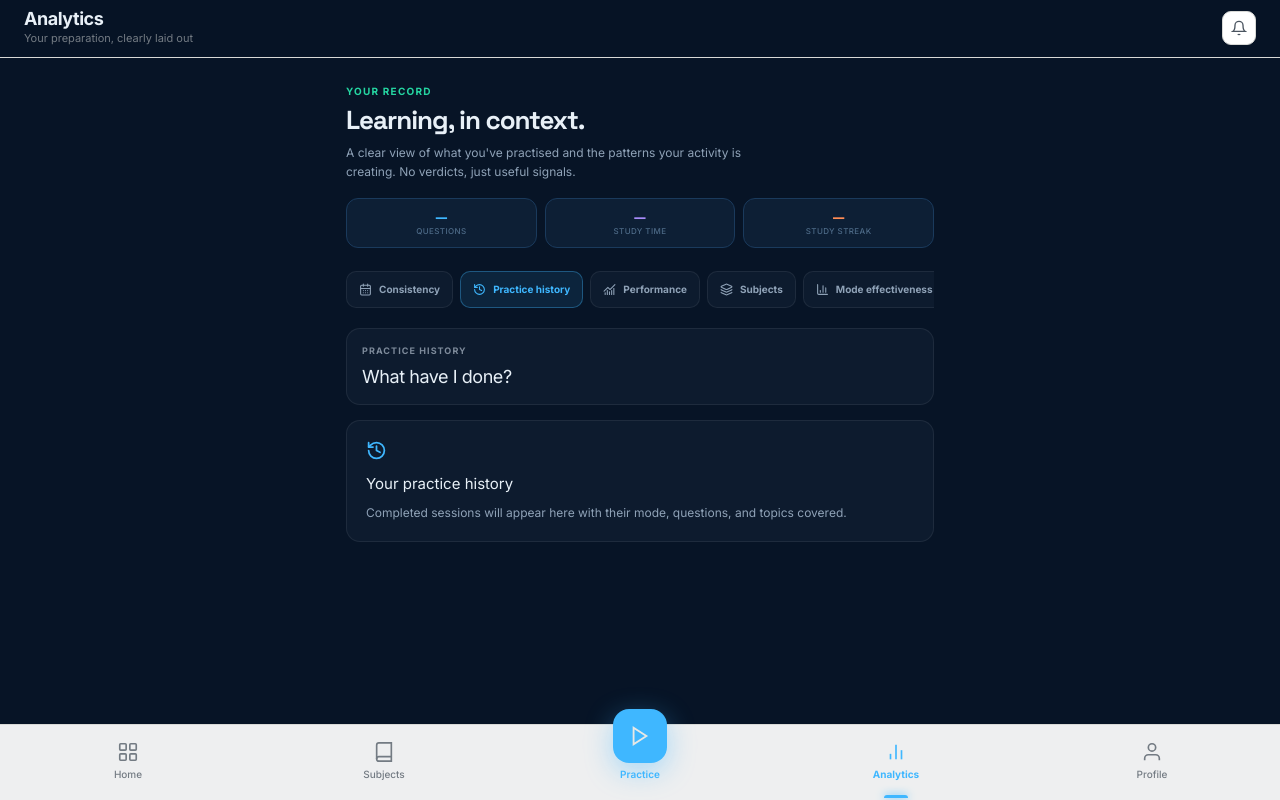
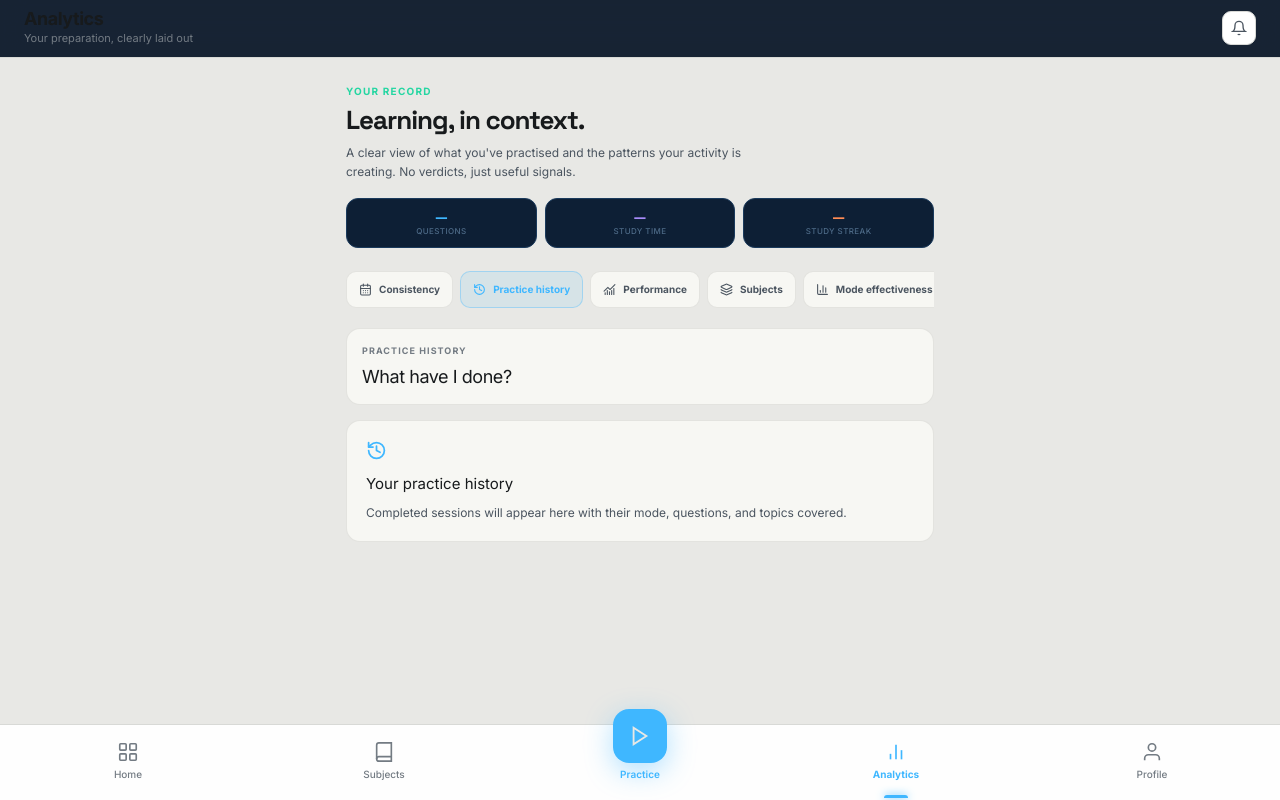
Before and after one commit to examforge99/examlogic, a Next.js app: page /analytics in a window 1280 px wide. Both pictures are taken after a click on the tab "Practice history". Built offline with nearby package versions, Linux system fonts and the light colour scheme.

Commit message:
Align analytics page with ash-white dashboard palette

```diff
--- a/src/app/analytics/page.tsx
+++ b/src/app/analytics/page.tsx
@@ -24,13 +24,13 @@ export default function AnalyticsPage() {
   const [active, setActive] = useState<TabId>('consistency')
   const selected = tabs.find(tab => tab.id === active)!
 
-  return <div style={{ minHeight: '100svh', backgroundColor: '#071426', color: '#E8F0F7', paddingBottom: 'calc(90px + env(safe-area-inset-bottom))' }}>
+  return <div style={{ minHeight: '100svh', backgroundColor: '#E8E8E5', color: '#171A1C', paddingBottom: 'calc(90px + env(safe-area-inset-bottom))' }}>
     <TopBar title="Analytics" subtitle="Your preparation, clearly laid out" showBack={false} showNotif={true} showAvatar={false}/>
     <main style={{ width: '100%', maxWidth: 620, margin: '0 auto', padding: '18px 16px 30px', boxSizing: 'border-box' }}>
       <section style={{ marginBottom: 21 }}>
         <p style={{ margin: 0, color: '#25D6A2', fontSize: 10, fontWeight: 800, letterSpacing: '.12em' }}>YOUR RECORD</p>
         <h1 style={{ margin: '7px 0 0', fontFamily: 'Space Grotesk, Inter, sans-serif', fontSize: 26, lineHeight: 1.12, letterSpacing: '-.04em', fontWeight: 750 }}>Learning, in context.</h1>
-        <p style={{ margin: '8px 0 0', maxWidth: 400, color: '#8FA2B7', fontSize: 12, lineHeight: 1.6 }}>A clear view of what you've practised and the patterns your activity is creating. No verdicts, just useful signals.</p>
+        <p style={{ margin: '8px 0 0', maxWidth: 400, color: '#4B5560', fontSize: 12, lineHeight: 1.6 }}>A clear view of what you've practised and the patterns your activity is creating. No verdicts, just useful signals.</p>
         <div style={{ display: 'grid', gridTemplateColumns: 'repeat(3,minmax(0,1fr))', gap: 8, marginTop: 17 }}>
           <StatCard value="—" label="Questions" valueColor="#3FB7FF" iconBg="transparent" icon={<Activity size={14} color="#3FB7FF"/>} className="analytics-stat"/>
           <StatCard value="—" suffix="" label="Study time" valueColor="#A78BFA" iconBg="transparent" icon={<History size={14} color="#A78BFA"/>} className="analytics-stat"/>
@@ -39,18 +39,18 @@ export default function AnalyticsPage() {
       </section>
 
       <div role="tablist" aria-label="Analytics views" style={{ display: 'flex', gap: 7, overflowX: 'auto', padding: '2px 0 10px', scrollbarWidth: 'none' }}>
-        {tabs.map(tab => { const Icon = tab.icon; const chosen = active === tab.id; return <button key={tab.id} type="button" role="tab" aria-selected={chosen} onClick={() => setActive(tab.id)} style={{ flex: '0 0 auto', display: 'inline-flex', alignItems: 'center', gap: 7, padding: '10px 12px', borderRadius: 10, border: '1px solid ' + (chosen ? 'rgba(63,183,255,.35)' : 'rgba(255,255,255,.07)'), background: chosen ? 'rgba(63,183,255,.1)' : '#0D1B2E', color: chosen ? '#3FB7FF' : '#8FA2B7', fontSize: 10, fontWeight: 750, whiteSpace: 'nowrap' }}><Icon size={13}/>{tab.label}</button> }) }
+        {tabs.map(tab => { const Icon = tab.icon; const chosen = active === tab.id; return <button key={tab.id} type="button" role="tab" aria-selected={chosen} onClick={() => setActive(tab.id)} style={{ flex: '0 0 auto', display: 'inline-flex', alignItems: 'center', gap: 7, padding: '10px 12px', borderRadius: 10, border: '1px solid ' + (chosen ? 'rgba(63,183,255,.35)' : 'rgba(23,26,28,.09)'), background: chosen ? 'rgba(63,183,255,.1)' : '#F7F7F3', color: chosen ? '#3FB7FF' : '#4B5560', fontSize: 10, fontWeight: 750, whiteSpace: 'nowrap' }}><Icon size={13}/>{tab.label}</button> }) }
       </div>
 
       <section role="tabpanel" aria-label={selected.label} style={{ marginTop: 10 }}>
-        <div style={{ marginBottom: 15, padding: '15px 15px 14px', borderRadius: 14, border: '1px solid rgba(255,255,255,.07)', background: '#0D1B2E' }}>
-          <p style={{ margin: 0, color: '#7D8A9A', fontSize: 9, fontWeight: 800, letterSpacing: '.12em' }}>{selected.label.toUpperCase()}</p>
+        <div style={{ marginBottom: 15, padding: '15px 15px 14px', borderRadius: 14, border: '1px solid rgba(23,26,28,.09)', background: '#F7F7F3' }}>
+          <p style={{ margin: 0, color: '#737B83', fontSize: 9, fontWeight: 800, letterSpacing: '.12em' }}>{selected.label.toUpperCase()}</p>
           <h2 style={{ margin: '6px 0 0', fontSize: 18, letterSpacing: '-.025em' }}>{selected.question}</h2>
         </div>
         {active === 'consistency' && <HeatMap/>}
-        {active === 'history' && <div style={{ padding: 19, borderRadius: 14, border: '1px solid rgba(255,255,255,.07)', background: '#0D1B2E' }}><History size={21} color="#3FB7FF"/><h3 style={{ margin: '12px 0 0', fontSize: 15 }}>Your practice history</h3><p style={{ margin: '7px 0 0', color: '#8FA2B7', fontSize: 12, lineHeight: 1.6 }}>Completed sessions will appear here with their mode, questions, and topics covered.</p></div>}
+        {active === 'history' && <div style={{ padding: 19, borderRadius: 14, border: '1px solid rgba(23,26,28,.09)', background: '#F7F7F3' }}><History size={21} color="#3FB7FF"/><h3 style={{ margin: '12px 0 0', fontSize: 15 }}>Your practice history</h3><p style={{ margin: '7px 0 0', color: '#4B5560', fontSize: 12, lineHeight: 1.6 }}>Completed sessions will appear here with their mode, questions, and topics covered.</p></div>}
         {active === 'performance' && <div style={{ display: 'grid', gap: 20 }}><AccuracyTrendChart/><DifficultyPerformanceCard/></div>}
-        {active === 'subjects' && <div style={{ display: 'grid', gap: 15 }}><div style={{ padding: 18, borderRadius: 14, border: '1px solid rgba(255,255,255,.07)', background: '#0D1B2E' }}><Layers3 size={20} color="#25D6A2"/><h3 style={{ margin: '11px 0 0', fontSize: 15 }}>Subject breakdown</h3><p style={{ margin: '7px 0 0', color: '#8FA2B7', fontSize: 12, lineHeight: 1.6 }}>As you practise, subject-level accuracy and topic patterns will build into a useful comparison.</p></div><AccuracyTrendChart/></div>}
+        {active === 'subjects' && <div style={{ display: 'grid', gap: 15 }}><div style={{ padding: 18, borderRadius: 14, border: '1px solid rgba(23,26,28,.09)', background: '#F7F7F3' }}><Layers3 size={20} color="#25D6A2"/><h3 style={{ margin: '11px 0 0', fontSize: 15 }}>Subject breakdown</h3><p style={{ margin: '7px 0 0', color: '#4B5560', fontSize: 12, lineHeight: 1.6 }}>As you practise, subject-level accuracy and topic patterns will build into a useful comparison.</p></div><AccuracyTrendChart/></div>}
         {active === 'modes' && <PracticeModeCard/>}
       </section>
     </main>
```
